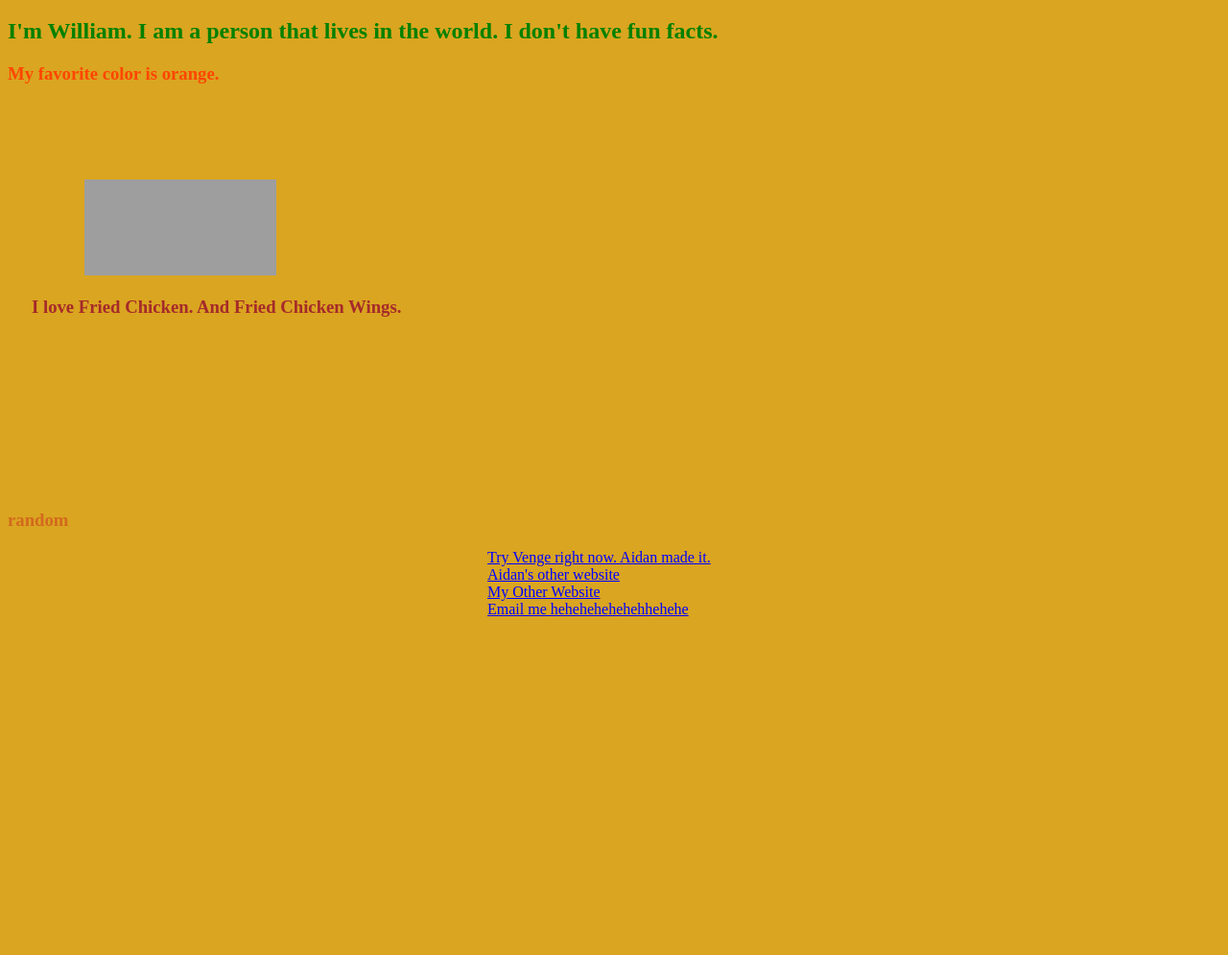
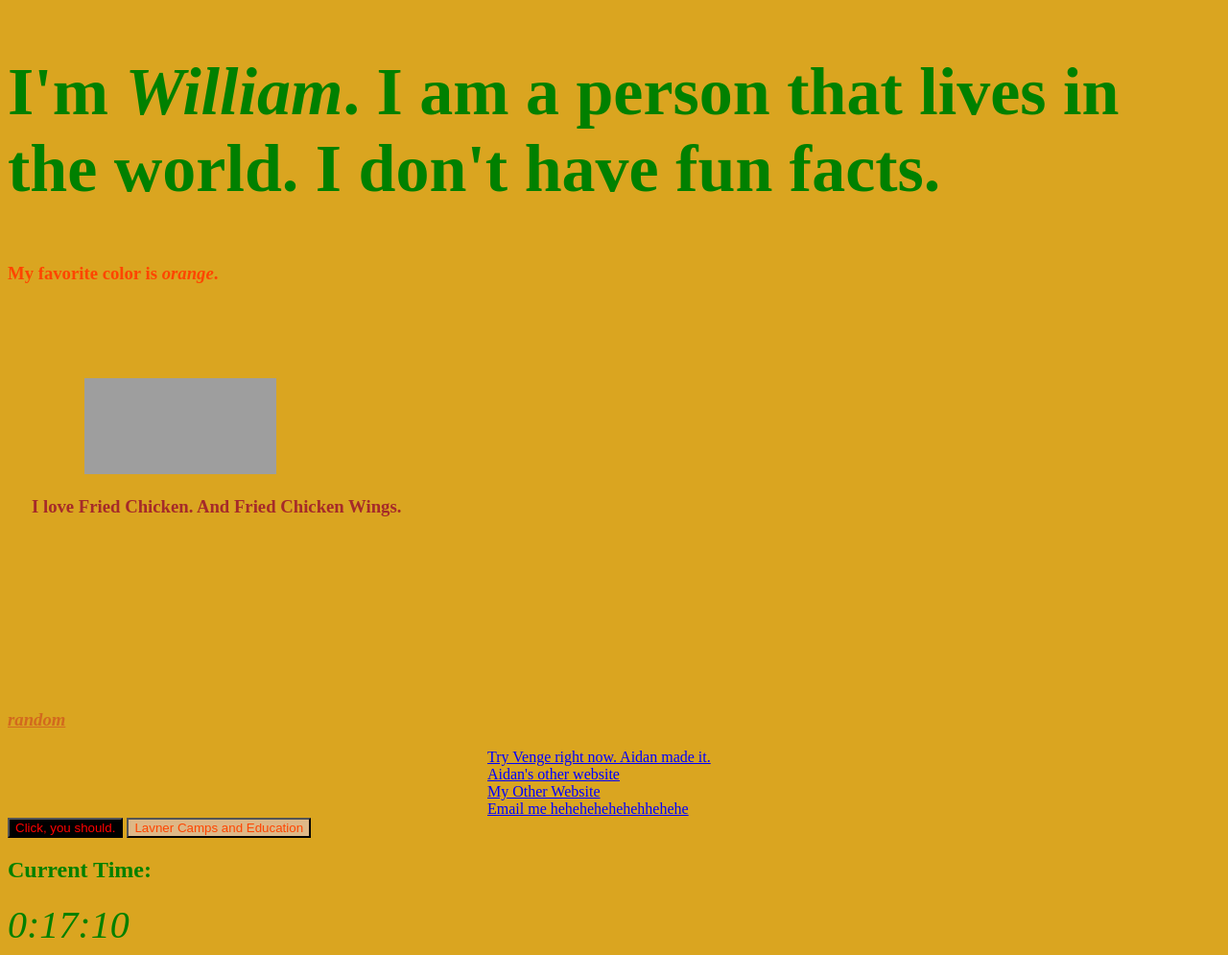
Before and after one commit to wgrayberg/wgrayberg.github.io, a plain HTML site: page index.html in a window 1280 px wide. Shown: the part 61-1056 px from the top of the page at 96% size. Before the commit the page ends 800 px from the top, so only its background shows below. Drawn offline with Linux system fonts and the light colour scheme; grey boxes are pictures that could not be loaded.

Commit message:
Updated CSS and HTML

```diff
--- a/index.html
+++ b/index.html
@@ -6,13 +6,13 @@
     <title>About Me</title>
     <link rel="stylesheet" href="styles.css">
 </head>
-<body>
+<body onload="startTime()">
     <h1>Hello World</h1>
-    <h2>I'm William. I am a person that lives in the world. I don't have fun facts.</h3>
-    <h3 class="color">My favorite color is orange.</h4>
+    <h2 class="w">I'm <em>William</em>. I am a person that lives in the world. I don't have fun facts.</h2>
+    <h3 class="color">My favorite color is <i>orange</i>.</h3>
     <img class="foodfcw" src="https://hips.hearstapps.com/vidthumb/images/delish-fried-chicken-wings-seo-1new-1540589238.jpg?crop=0.798xw:0.709xh;0.0513xw,0.142xh&resize=1200:*" alt="Fried Chicken Wings" height="100" width="200">
     <h3 class="favfoodtext">I love Fried Chicken. And Fried Chicken Wings.</h3>
-    <h3 class="random">random</h3>
+    <h3 class="random"><ins><strong><i>random</i></strong></ins></h3>
     <div>
         <a class="venge" href="https://venge.io/">Try Venge right now. Aidan made it.</a>
     </div>
@@ -25,5 +25,38 @@
     <div class="emailhehe">
         <a href="mailto:wgrayberg@gmail.com">Email me hehehehehehehhehehe</a>
     </div>
+    <input onclick="vengeClick()" type="button" value="Click, you should." class="click" href="https://venge.io/">
+    <script>
+        function vengeClick() {
+            document.getElementsByClassName("click");
+            window.open("https://venge.io/");
+        }
+    </script>
+    <input onclick="lavnerBtn()" type="button" value="Lavner Camps and Education" class="lavnerbtn">
+    <script>
+        function lavnerBtn() {
+            document.getElementsByClassName("laverbtn")
+            window.open("https://lavnercampsandprograms.com")
+        }
+    </script>
+    <h2>Current Time:</h2>
+    <div id="clock"></div>
+    <script>
+        function startTime() {
+            const today = new Date();
+            let h = today.getHours();
+            let m = today.getMinutes();
+            let s = today.getSeconds();
+            m = checkTime(m);
+            s = checkTime(s);
+            document.getElementById("clock").innerHTML = h + ":" + m + ":" + s;
+            setTimeout(startTime, 1000);
+        }
+
+        function checkTime(i) {
+            if (i < 10) {i = "0" + i};
+            return i;
+        }
+    </script>
 </body>
 </html>
--- a/styles.css
+++ b/styles.css
@@ -36,3 +36,21 @@ a:hover {
 body {
     background-color: goldenrod;
 }
+.w {
+    font-size: 70px;
+    position: relative;
+
+}
+.click {
+    color: red;
+    background-color: black;
+}
+.lavnerbtn {
+    color: orangered;
+    background-color: burlywood;
+}
+#clock {
+    color: green;
+    font-style: italic;
+    font-size: 40px;
+}
```
